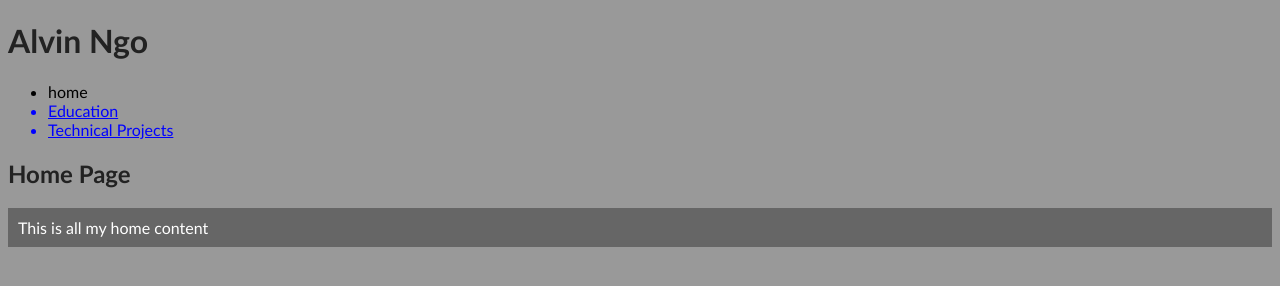
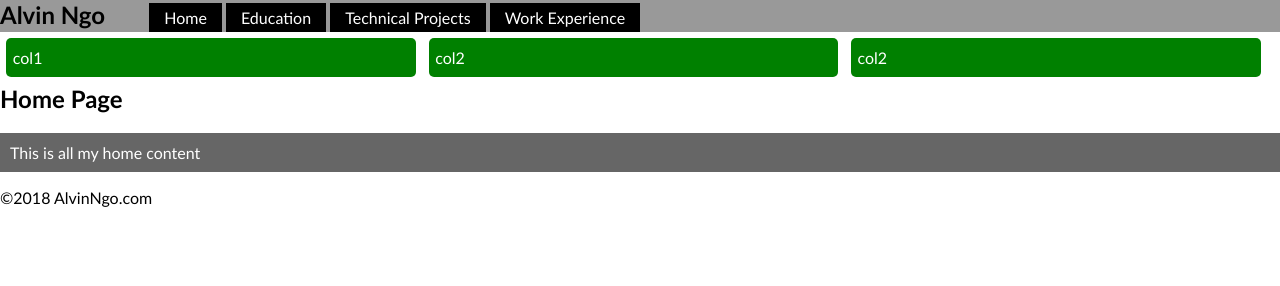
Before and after one commit to AlvinNgo123/MyWebsite, a plain HTML site: page index.html in a window 1280 px wide. Drawn offline with Linux system fonts and the light colour scheme.

Commit message:
Added more CSS properties

```diff
--- a/css/main.css
+++ b/css/main.css
@@ -1,14 +1,48 @@
 body{
-	background: #999;
 	font-family: calibri;
+	margin: 0;
 }
 
-h1, h2{
-	color: #222;
+header{
+	background: #999;
+	color: white;
 }
 
-a{
-	color: blue;
+header h1{
+	margin: 0;
+	color: black;
+	display: inline;
+}
+
+.row{
+
+}
+
+.col{
+	float: left;
+	background: green;
+	padding: 10px .5%;
+	margin: .5%;
+	width: 31%;
+	border-radius: 5px;
+	color: white;
+}
+
+h2{
+	color: black;
+	clear: both;
+}
+
+nav ul{
+	display: inline;
+}
+
+nav ul li{
+	display: inline-block;
+	color: white;
+	background: black;
+	padding: 5px 15px;
+	list-style-type: none;
 }
 
 p{
--- a/index.html
+++ b/index.html
@@ -6,16 +6,29 @@
 	</head>
 
 	<body>
-		<h1>Alvin Ngo</h1>
+		<header>
+		<nav>
+			<h1>Alvin Ngo</h1>
+			<ul>
+				<li>Home</li>
+				<a href="page2.html"><li>Education</li></a>
+				<a href="page3.html"><li>Technical Projects</li></a>
+				<a href="#"><li>Work Experience</li></a>
+			</ul>
+		</nav>
+		</header>
 
-		<ul>
-			<li>home</li>
-			<a href="page2.html"><li>Education</li></a>
-			<a href="page3.html"><li>Technical Projects</li></a>
-		</ul>
+		<div class="row">
+			<div class="col">col1</div>
+			<div class="col">col2</div>
+			<div class="col">col2</div>
+		</div>
 
 		<h2>Home Page</h2>
 		<p>This is all my home content</p>
+
+		<footer>©2018 AlvinNgo.com</footer>
+
 	</body>
 
 </html>
```
